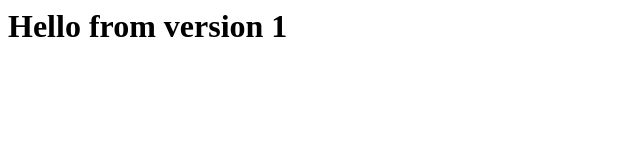
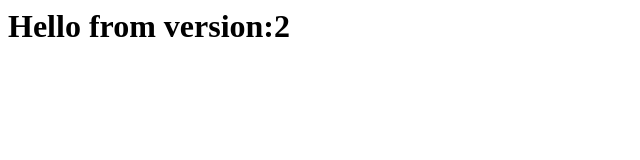
Before and after one commit to PradeepGorle4/dockerfiles, a plain HTML site: page DEPLOYMENT/index.html in a window 1280 px wide. Shown: the full height of the page, 0-640 px from the left. Drawn offline with Linux system fonts and the light colour scheme.

Commit message:
Kubernetes

```diff
--- a/DEPLOYMENT/index.html
+++ b/DEPLOYMENT/index.html
@@ -1 +1 @@
-<h1>Hello from version 1</h1>
+<h1>Hello from version:2</h1>
```
